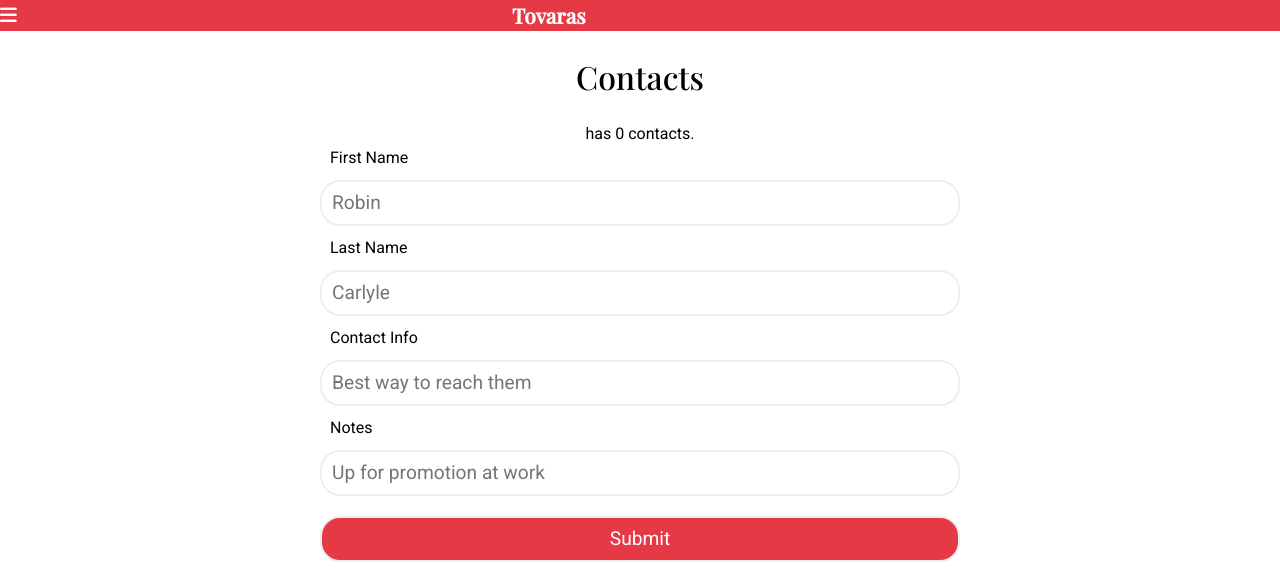
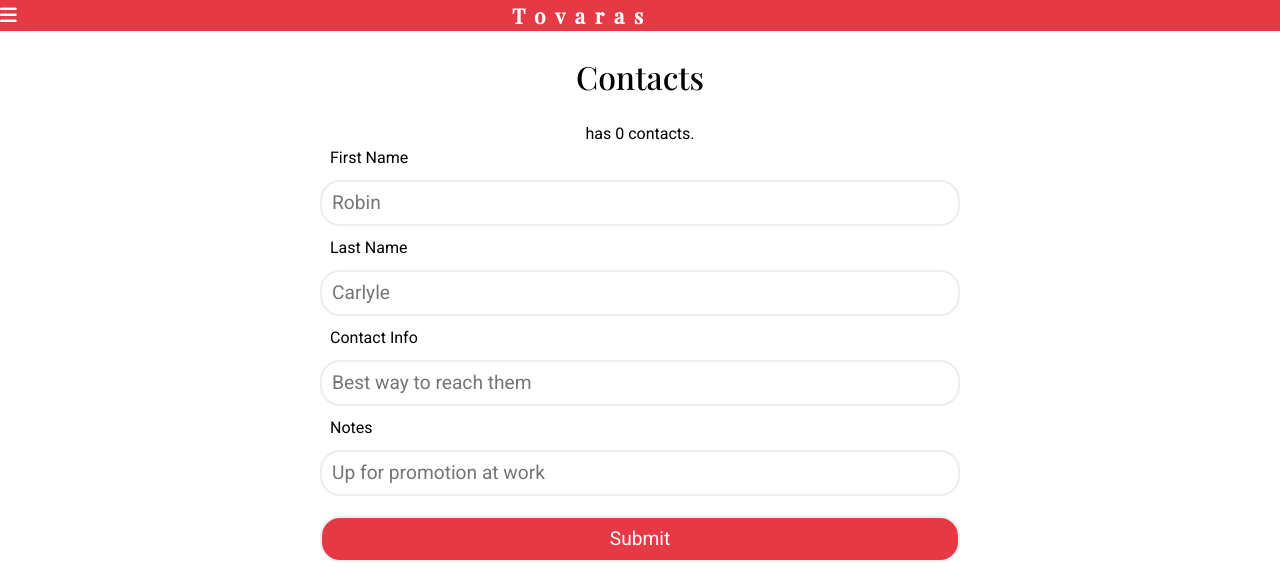
Before and after one commit to mapstonepark/tovaras-designed, a Node server app: page /contacts/ in a window 1280 px wide. Shown: the top 571 px of the page. Run offline with Node 20, Linux system fonts and the light colour scheme; the visitor is signed in with stand-in values (Sample User, id 1); data that the repository does not hold is empty; some libraries are stand-ins or nearby versions.

Commit message:
spacing between TOVARAS

```diff
--- a/notes/backend/public/css/custom.css
+++ b/notes/backend/public/css/custom.css
@@ -24,6 +24,7 @@ h3 {
 h3{
     font-size: 1.3rem;
     font-weight: bold;
+    letter-spacing: .75ch;
 }
 
 
--- a/notes/backend/views/contacts.ejs
+++ b/notes/backend/views/contacts.ejs
@@ -5,7 +5,7 @@
     <meta http-equiv="X-UA-Compatible" content="IE=edge">
     <meta name="viewport" content="width=device-width, initial-scale=1.0">
     <title>Tovaras Home Page</title>
-    <link rel="stylesheet" href="ccs/normalize.css" />
+    <link rel="stylesheet" href="css/normalize.css" />
     <link rel="stylesheet" href="css/style.css" />
     <link rel="stylesheet" href="css/custom.css" />
     <link rel="preconnect" href="https://fonts.googleapis.com" />
```
